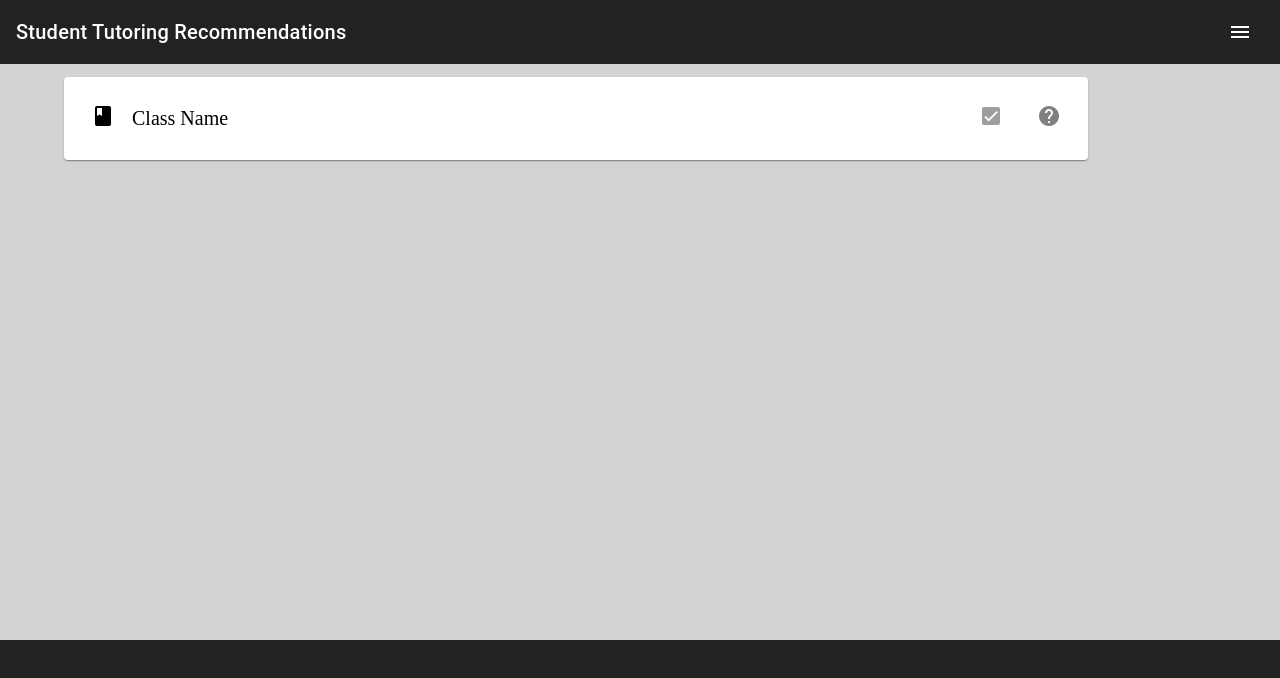
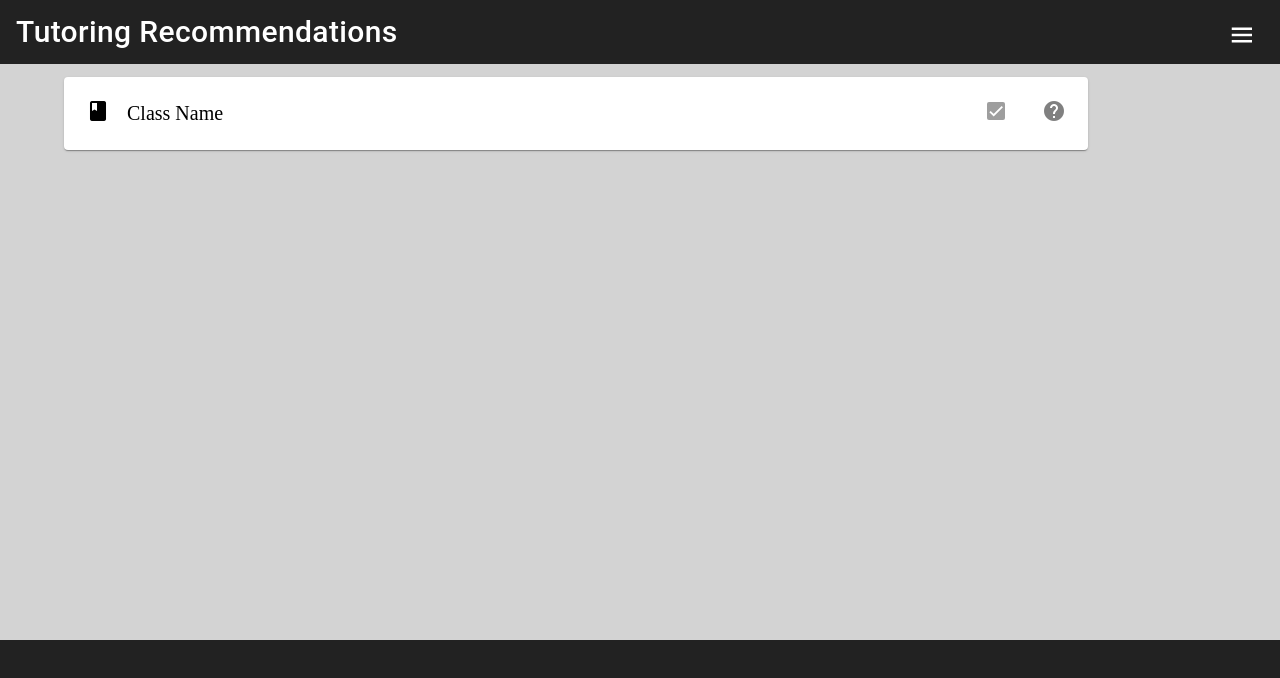
Before and after one commit to takagi002/STEMAI-Frontend, an Angular app in the folder stem-ai/: page /student-rec in a window 1280 px wide. Shown: the top 678 px of the page. Built offline with nearby package versions, Linux system fonts and the light colour scheme.

Commit message:
changed navigation

```diff
--- a/stem-ai/src/app/app.component.css
+++ b/stem-ai/src/app/app.component.css
@@ -1,6 +1,8 @@
   .main-nav{
     background-color: rgba(5, 5, 5, 0.856);
     -webkit-text-fill-color: white;
+    justify-content: space-between;
+    margin-bottom: 1%;
     font-size: 30px;
   }
 
--- a/stem-ai/src/app/app.component.html
+++ b/stem-ai/src/app/app.component.html
@@ -1,6 +1,9 @@
 <header>
-    <mat-toolbar class="main-nav" *ngIf="router.url !='/student-rec'">
+    <mat-toolbar class="main-nav" >
         <span>Tutoring Recommendations</span>
+        <button mat-icon-button >
+            <mat-icon style="font-size: 30px;">menu</mat-icon>
+        </button>
     </mat-toolbar>
 </header>
 <main>
--- a/stem-ai/src/app/student-rec/student-rec.component.css
+++ b/stem-ai/src/app/student-rec/student-rec.component.css
@@ -1,10 +1,3 @@
-.nav-bar{
-    background-color: rgba(5, 5, 5, 0.856);
-    -webkit-text-fill-color: white;
-    justify-content: space-between;
-    margin-bottom: 1%;
-}
-
 .row{
     display: flex;
     flex-wrap: wrap;
@@ -13,7 +6,7 @@
 
 .card{
     width: 80%;
-    padding: 10px;
+    padding: 5px;
     margin-left: 5%;
     font-size: 20px;
 }
--- a/stem-ai/src/app/student-rec/student-rec.component.html
+++ b/stem-ai/src/app/student-rec/student-rec.component.html
@@ -1,9 +1,3 @@
-<mat-toolbar class="nav-bar">
-    <span>Student Tutoring Recommendations</span>
-    <button mat-icon-button >
-    <mat-icon>menu</mat-icon>
-    </button>
-</mat-toolbar>
 <div>
     <mat-card class="card">
         <div class="row">
```
